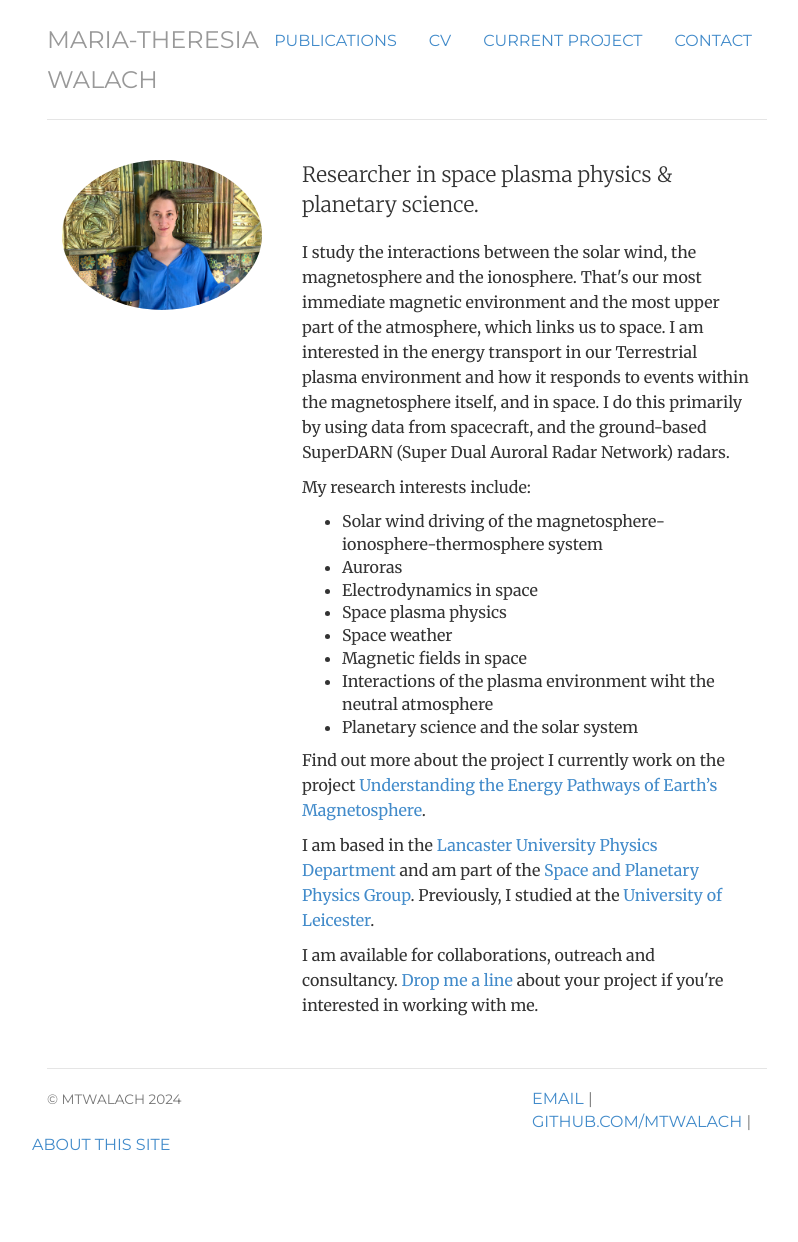
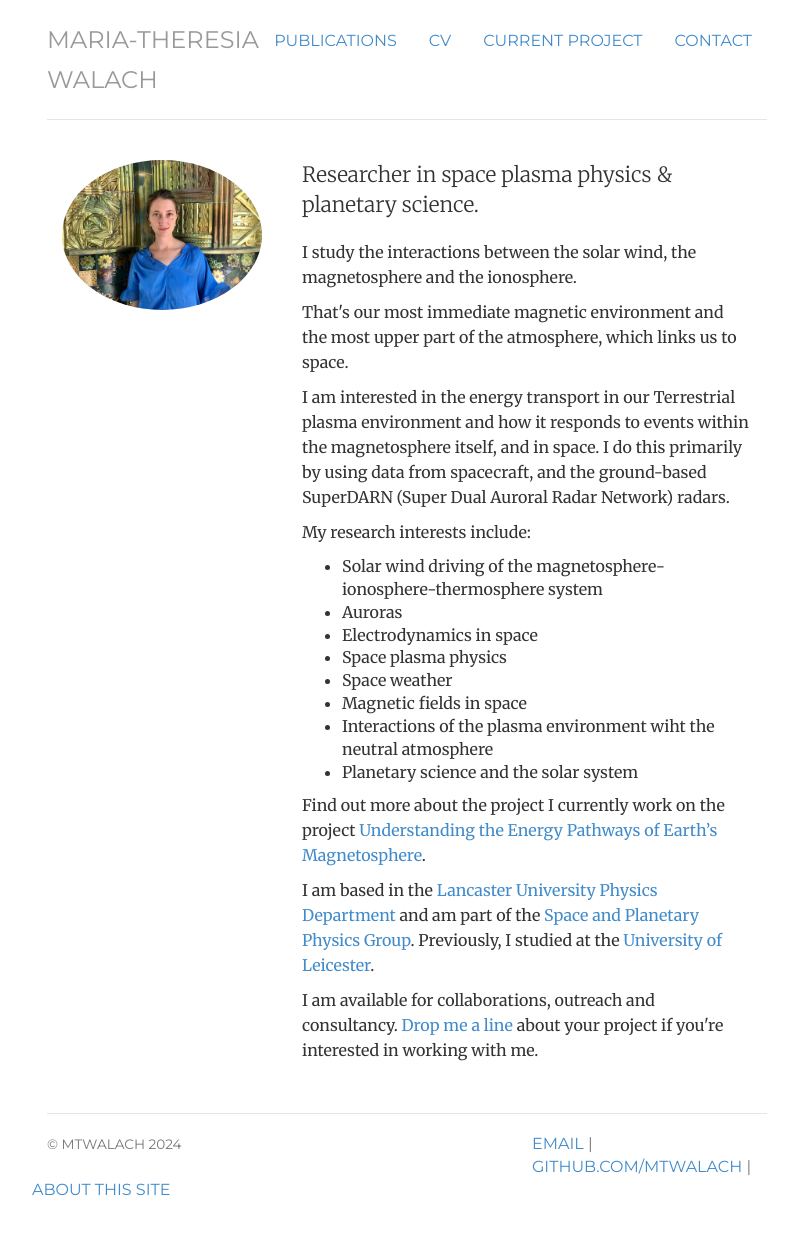
Before and after one commit to mtwalach/mtwalach.github.io, a Jekyll site: the page built from index.html, in a window 1280 px wide. Shown: the whole page, without its empty margins (233-1031 px from the left). Built offline with Jekyll 4.4.1, drawn with Linux system fonts in a browser that asks for light colours; before the commit the page ends 1197 px from its top, so only the background shows below that.

```diff
--- a/index.html
+++ b/index.html
@@ -14,7 +14,9 @@ description:  Maria-Theresia Walach // Space plasma physics & planetary science.
 	</div>
 	<div itemscope itemtype="http://data-vocabulary.org/Person" class="col-sm-8">
 	<p class="lead"> Researcher in space plasma physics & planetary science.</p>
-	<p> I study the interactions between the solar wind, the magnetosphere and the ionosphere. That's our most immediate magnetic environment and the most upper part of the atmosphere, which links us to space. I am interested in the energy transport in our Terrestrial plasma environment and how it responds to events within the magnetosphere itself, and in space. I do this primarily by using data from spacecraft, and the ground-based SuperDARN (Super Dual Auroral Radar Network) radars.</p>
+	<p> I study the interactions between the solar wind, the magnetosphere and the ionosphere.</p>
+	<p> That's our most immediate magnetic environment and the most upper part of the atmosphere, which links us to space. </p>
+	<p>I am interested in the energy transport in our Terrestrial plasma environment and how it responds to events within the magnetosphere itself, and in space. I do this primarily by using data from spacecraft, and the ground-based SuperDARN (Super Dual Auroral Radar Network) radars.</p>
 	<p> My research interests include:
 	 	<ul>
 			<li>Solar wind driving of the magnetosphere-ionosphere-thermosphere system</li>
```
